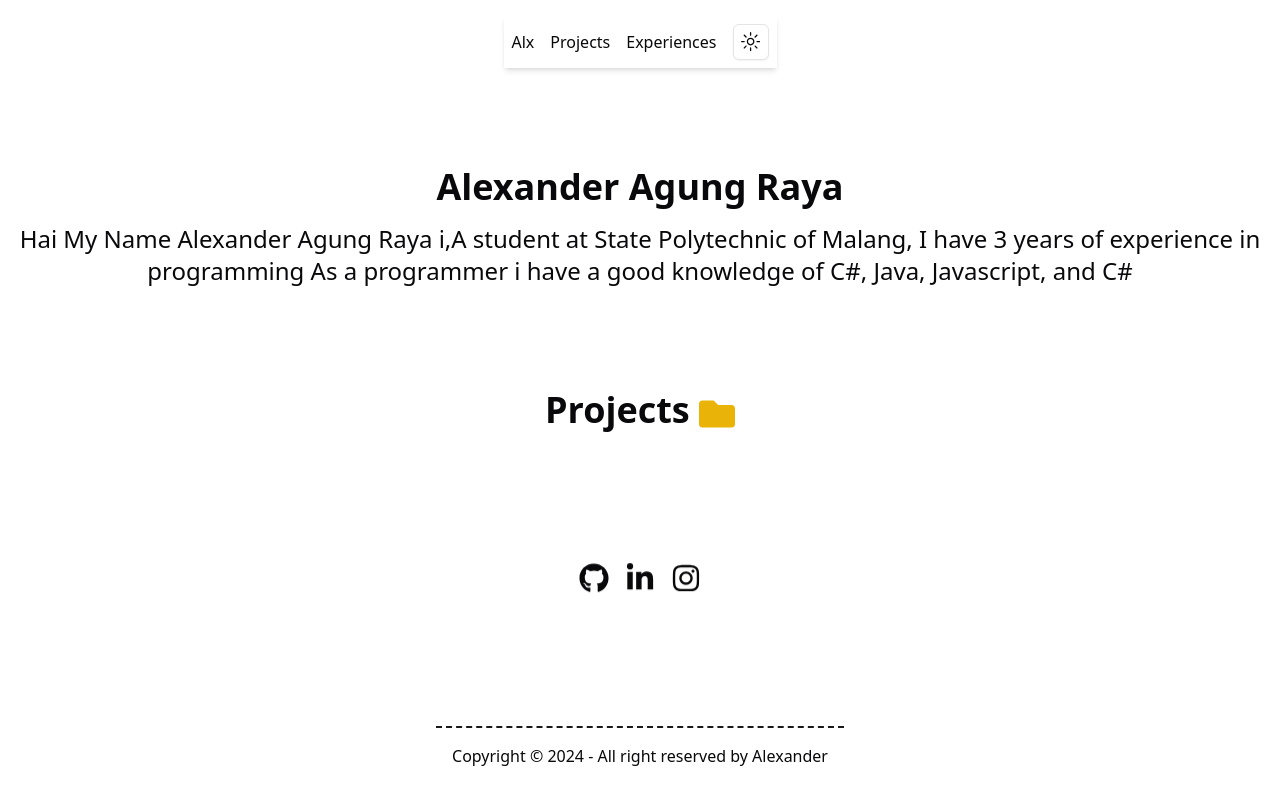
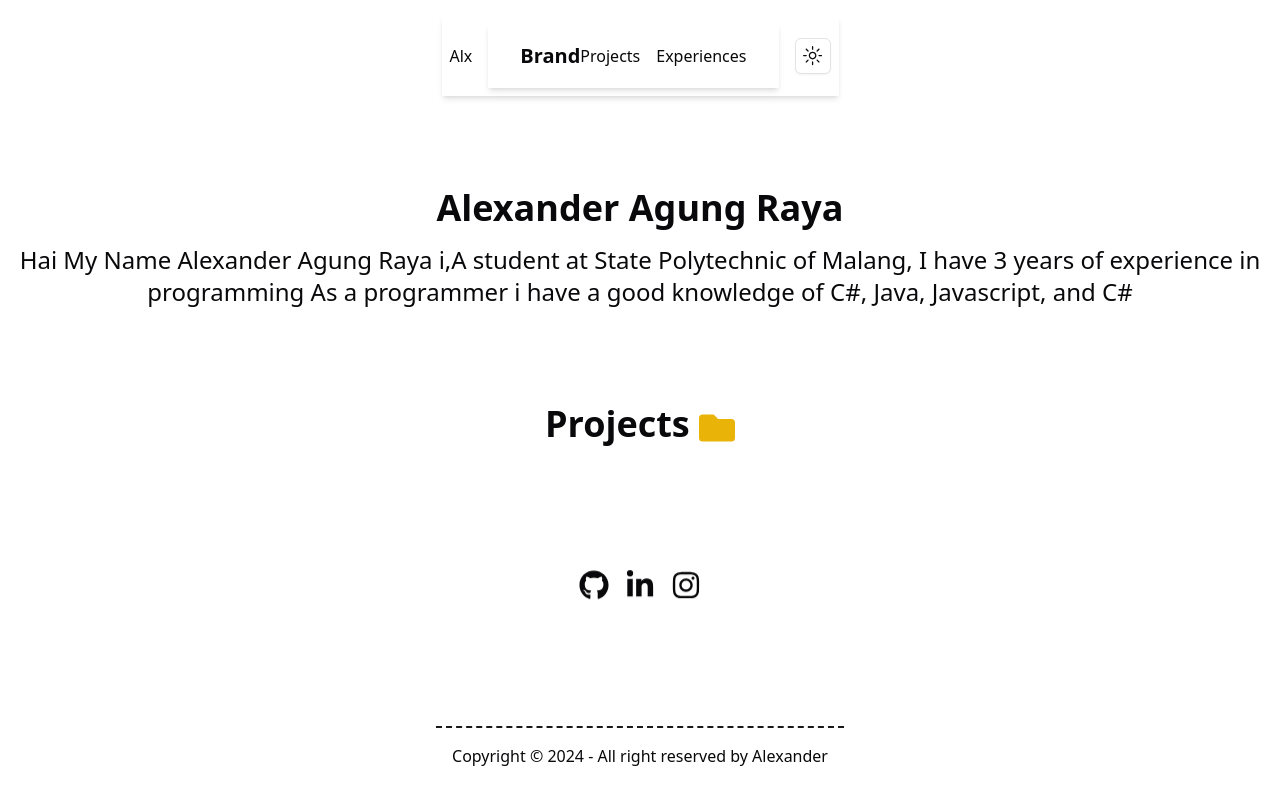
Before and after one commit to AlexanderDev2004/AlexPortofolio, a Next.js app in the folder Alex-Porto/: page / in a window 1280 px wide. Built offline with nearby package versions, Linux system fonts and the light colour scheme.

Commit message:
sedang mencoba

```diff
--- a/Alex-Porto/src/component/header/NavbarMenuDesktop.tsx
+++ b/Alex-Porto/src/component/header/NavbarMenuDesktop.tsx
@@ -1,18 +1,76 @@
+import { useState } from "react";
 import Link from "next/link";
 
 interface NavbarMenuProps {
   hover: string;
 }
 
-export default function NavbarMenuDesktop({ hover }: NavbarMenuProps) {
+export default function NavbarMenu({ hover }: NavbarMenuProps) {
+  const [isOpen, setIsOpen] = useState(false);
+
+  const toggleMenu = () => {
+    setIsOpen(!isOpen);
+  };
+
   return (
-    <div className="hidden lg:flex gap-4 items-center">
-      <Link href="/projects" className={hover}>
-        Projects
-      </Link>
-      <Link href="/experiences" className={hover}>
-        Experiences
-      </Link>
-    </div>
+    <nav className="bg-white shadow-md">
+      <div className="max-w-7xl mx-auto px-4 sm:px-6 lg:px-8">
+        <div className="flex justify-between h-16">
+          <div className="flex-shrink-0 flex items-center">
+            <Link href="/">
+              <a className="text-xl font-bold">Brand</a>
+            </Link>
+          </div>
+          <div className="hidden lg:flex gap-4 items-center">
+            <Link href="/projects">
+              <a className={hover}>Projects</a>
+            </Link>
+            <Link href="/experiences">
+              <a className={hover}>Experiences</a>
+            </Link>
+          </div>
+          <div className="-mr-2 flex lg:hidden">
+            <button
+              onClick={toggleMenu}
+              className="inline-flex items-center justify-center p-2 rounded-md text-gray-400 hover:text-gray-500 hover:bg-gray-100 focus:outline-none focus:bg-gray-100 focus:text-gray-500"
+            >
+              <svg
+                className="h-6 w-6"
+                stroke="currentColor"
+                fill="none"
+                viewBox="0 0 24 24"
+              >
+                {isOpen ? (
+                  <path
+                    fillRule="evenodd"
+                    clipRule="evenodd"
+                    d="M6 18L18 6M6 6l12 12"
+                  />
+                ) : (
+                  <path
+                    fillRule="evenodd"
+                    clipRule="evenodd"
+                    d="M4 6h16M4 12h16m-7 6h7"
+                  />
+                )}
+              </svg>
+            </button>
+          </div>
+        </div>
+      </div>
+
+      {isOpen && (
+        <div className="lg:hidden">
+          <div className="px-2 pt-2 pb-3 space-y-1 sm:px-3">
+            <Link href="/projects">
+              <a className={`block ${hover}`}>Projects</a>
+            </Link>
+            <Link href="/experiences">
+              <a className={`block ${hover}`}>Experiences</a>
+            </Link>
+          </div>
+        </div>
+      )}
+    </nav>
   );
 }
```
